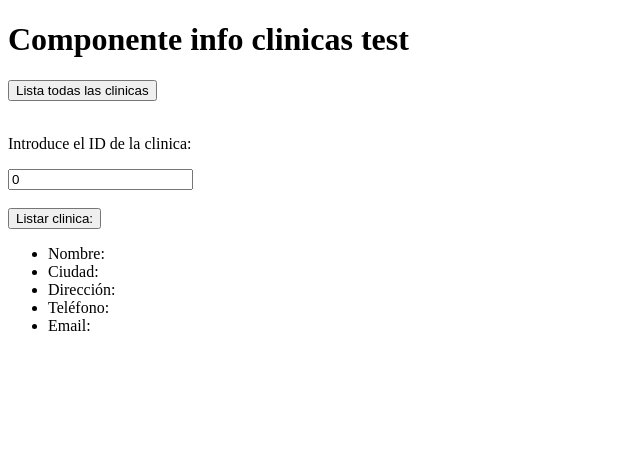
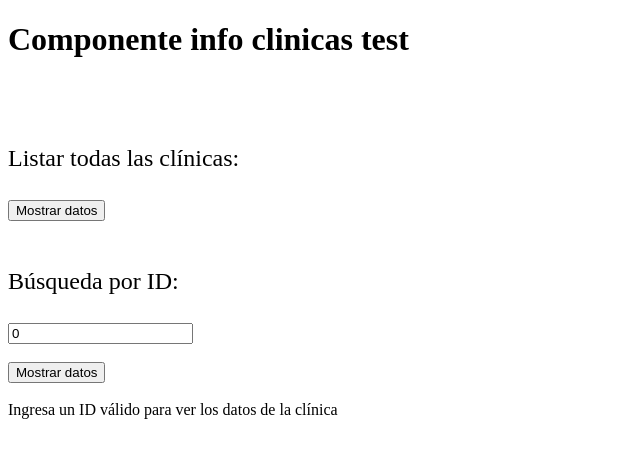
Before and after one commit to anmenmor/frontend_mypet, an Angular app: page /clinicsData in a window 1280 px wide. Shown: the top 458 px of the page, without its empty margins (0-640 px from the left). Built offline with nearby package versions, Linux system fonts and the light colour scheme.

Commit message:
Retoques

```diff
--- a/src/app/components/clinics-data/clinics-data.component.css
+++ b/src/app/components/clinics-data/clinics-data.component.css
@@ -0,0 +1,29 @@
+html {
+  font-family: Helvetica, Arial, sans-serif;
+  font-size: 10px;
+}
+
+ul,
+ol,
+dl,
+p {
+  font-size: 1.5rem;
+}
+
+li,
+p {
+  line-height: 1.5;
+}
+
+ul {
+  padding-left: 2rem;
+  list-style-type: square;
+  list-style-position: inside;
+}
+
+ul li {
+  padding-left: 2rem;
+  background-position: 0 0;
+  background-size: 1.6rem 1.6rem;
+  background-repeat: no-repeat;
+}
--- a/src/app/components/clinics-data/clinics-data.component.html
+++ b/src/app/components/clinics-data/clinics-data.component.html
@@ -1,11 +1,12 @@
 <h1>Componente info clinicas test</h1>
-
-<button (click)="listAllClinics()">Lista todas las clinicas</button>
+<br><br>
+<p>Listar todas las clínicas:</p>
+<button (click)="listAllClinics()">Mostrar datos</button>
 <br /><br />
-<p>Introduce el ID de la clinica:</p>
+<p>Búsqueda por ID:</p>
 <input type="number" [(ngModel)]="clinicId" />
 <br /><br />
-<button (click)="listSingleClinic(clinicId)">Listar clinica:</button>
+<button (click)="listSingleClinic(clinicId)">Mostrar datos</button>
 
 <ul *ngFor="let item of clinics">
   <li>Nombre: {{ item.name }}</li>
@@ -15,10 +16,12 @@
   <li>Email: {{ item.email }}</li>
 </ul>
 
-<ul>
+<ul *ngIf="clinic.name != null;else noClinic">
   <li>Nombre: {{ clinic.name }}</li>
   <li>Ciudad: {{ clinic.city }}</li>
   <li>Dirección: {{ clinic.address }}</li>
   <li>Teléfono: {{ clinic.phone }}</li>
   <li>Email: {{ clinic.email }}</li>
 </ul>
+
+<ng-template #noClinic><br><br>Ingresa un ID válido para ver los datos de la clínica</ng-template>
--- a/src/app/components/clinics-data/clinics-data.component.ts
+++ b/src/app/components/clinics-data/clinics-data.component.ts
@@ -14,6 +14,7 @@ export class ClinicsDataComponent {
   constructor(private clinicsDataService: ClinicsDataService) {}
 
   listAllClinics() {
+    this.clearPreviousValues();
     this.clinicsDataService.listAllClinics().subscribe((data) => {
       for (const d of data as any) {
         this.clinics.push({
@@ -28,6 +29,7 @@ export class ClinicsDataComponent {
   }
 
   listSingleClinic(clinicId: number) {
+    this.clearPreviousValues();
     this.clinicsDataService.listSingleClinic(clinicId).subscribe(
       (data) =>
         (this.clinic = {
@@ -39,4 +41,9 @@ export class ClinicsDataComponent {
         })
     );
   }
+
+  clearPreviousValues(){
+    this.clinic = [];
+    this.clinics = [];
+  }
 }
```
